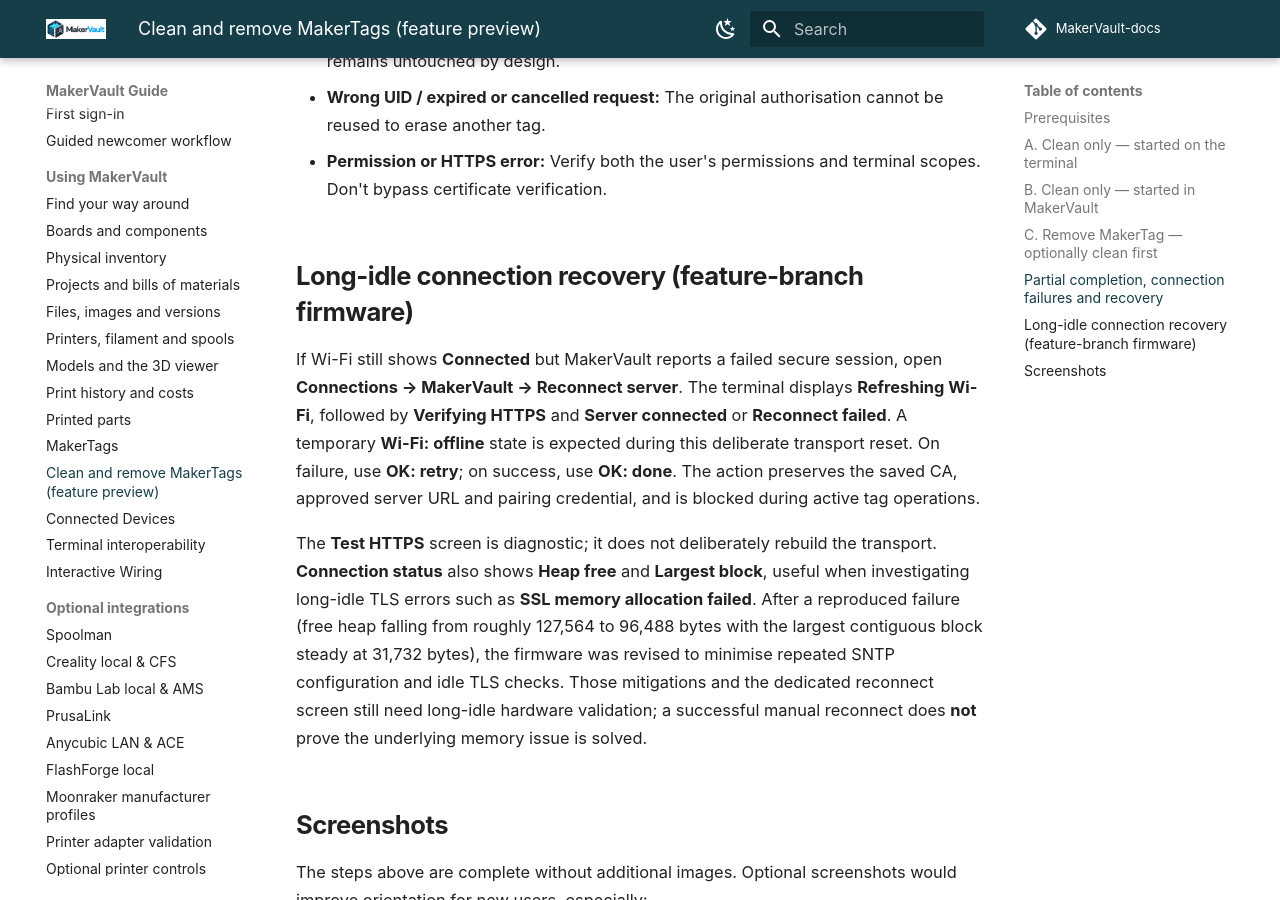
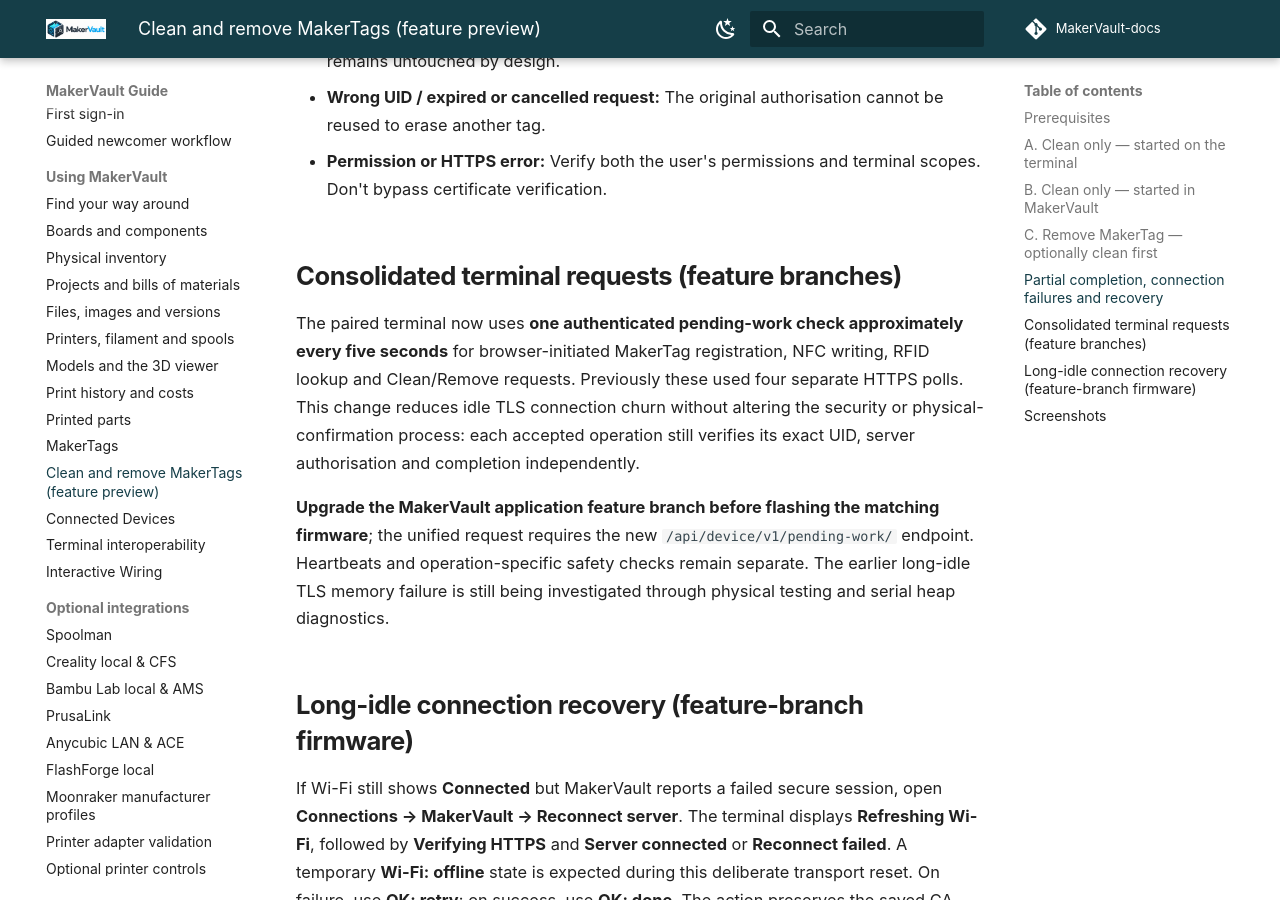
Before and after one commit to gavrd7/MakerVault-docs, an MkDocs documentation site: the page built from docs/guide/using/maker-tag-maintenance.md, in a window 1280 px wide and 900 px high, scrolled down 3381 px. Built offline with MkDocs 1.6.1 and Material for MkDocs 9.7.7, drawn with Linux system fonts in a browser that asks for light colours; comment, search, counter and statistics services are not loaded.

Commit message:
docs: explain unified terminal request polling and required matching app API

```diff
--- a/docs/guide/using/maker-tag-maintenance.md
+++ b/docs/guide/using/maker-tag-maintenance.md
@@ -63,6 +63,12 @@
 - **Wrong UID / expired or cancelled request:** The original authorisation cannot be reused to erase another tag.
 - **Permission or HTTPS error:** Verify both the user's permissions and terminal scopes. Don't bypass certificate verification.
 
+## Consolidated terminal requests (feature branches)
+
+The paired terminal now uses **one authenticated pending-work check approximately every five seconds** for browser-initiated MakerTag registration, NFC writing, RFID lookup and Clean/Remove requests. Previously these used four separate HTTPS polls. This change reduces idle TLS connection churn without altering the security or physical-confirmation process: each accepted operation still verifies its exact UID, server authorisation and completion independently.
+
+**Upgrade the MakerVault application feature branch before flashing the matching firmware**; the unified request requires the new `/api/device/v1/pending-work/` endpoint. Heartbeats and operation-specific safety checks remain separate. The earlier long-idle TLS memory failure is still being investigated through physical testing and serial heap diagnostics.
+
 ## Long-idle connection recovery (feature-branch firmware)
 
 If Wi-Fi still shows **Connected** but MakerVault reports a failed secure session, open **Connections → MakerVault → Reconnect server**. The terminal displays **Refreshing Wi-Fi**, followed by **Verifying HTTPS** and **Server connected** or **Reconnect failed**. A temporary **Wi-Fi: offline** state is expected during this deliberate transport reset. On failure, use **OK: retry**; on success, use **OK: done**. The action preserves the saved CA, approved server URL and pairing credential, and is blocked during active tag operations.
```
